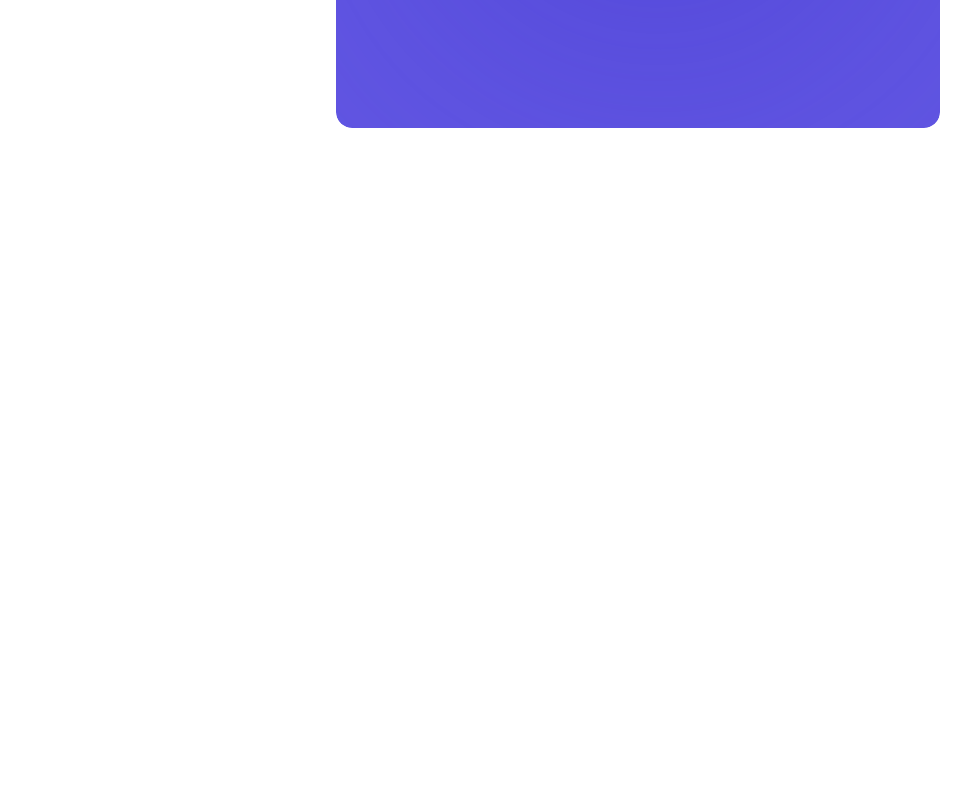
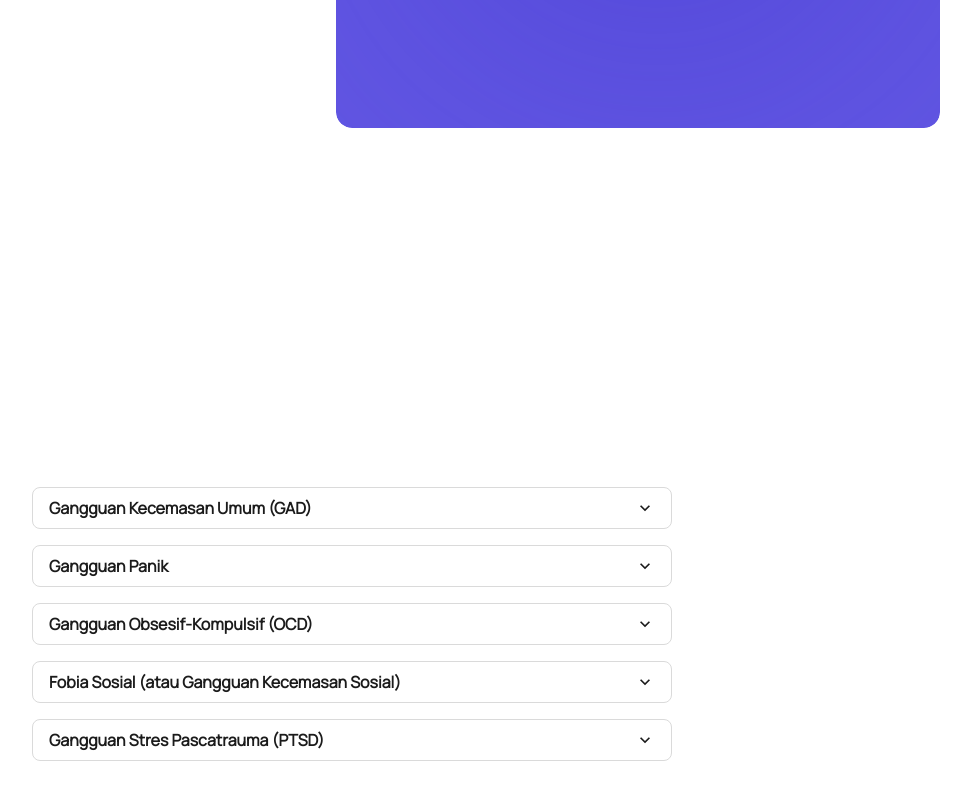
Before and after one commit to ardyutama/anxietest-frontend, a React (Create React App) app: page / in a window 1280 px wide. Shown: the part 576-1376 px from the top of the page, without its empty margins (288-1259 px from the left). Before the commit the page ends 800 px from the top, so only its background shows below. Built offline with nearby package versions, Linux system fonts and the light colour scheme.

Commit message:
resolve: Create Component - About Anxiety #3

```diff
--- /dev/null
+++ b/src/components/Accordion/index.jsx
@@ -0,0 +1,30 @@
+import {
+  Accordion,
+  AccordionItem,
+  AccordionButton,
+  AccordionPanel,
+  AccordionIcon,
+  Box,
+} from "@chakra-ui/react";
+
+const CustomAccordion = ({ title, content }) => {
+  return (
+      <Accordion allowToggle>
+        <AccordionItem as="div" border="1px" color="#DADADA" rounded="8px" _expanded={{border:"0px"}} >
+          <h2>
+            <AccordionButton>
+              <Box flex="1" textAlign="left" fontWeight="bold">
+                {title}
+              </Box>
+              <AccordionIcon />
+            </AccordionButton>
+          </h2>
+          <AccordionPanel pb={4}>
+            {content}
+          </AccordionPanel>
+        </AccordionItem>
+      </Accordion>
+  );
+};
+
+export default CustomAccordion;
--- /dev/null
+++ b/src/components/Content/about-anxiety.json
@@ -0,0 +1,26 @@
+{
+  "data": {
+    "AboutAnxiety": [
+      {
+        "title": "Gangguan Kecemasan Umum (GAD)",
+        "content": "Generalized Anxiety Disorder (GAD) adalah gangguan kecemasan yang ditandai dengan kecemasan kronis, kekhawatiran, dan ketegangan yang berlebihan, bahkan ketika hanya ada sedikit atau tidak ada yang memprovokasinya. Seseorang yang menderita gangguan ini bisa merasa cemas atau khawatir secara terus-menerus dan berlebihan terhadap berbagai hal, mulai dari pekerjaan, kesehatan, hingga hal-hal yang sederhana dan wajar terjadi sehari-hari, seperti berinteraksi dengan orang lain."
+      },
+      {
+        "title": "Gangguan Panik",
+        "content": "Gangguan panik adalah gangguan kecemasan yang ditandai dengan episode ketakutan intens yang tak terduga dan berulang tanpa adanya alasan yang jelas disertai dengan gejala fisik yang mungkin termasuk nyeri dada, jantung berdebar-debar, sesak napas, pusing, atau gangguan perut."
+      },
+      {
+        "title": "Gangguan Obsesif-Kompulsif (OCD)",
+        "content": "Obsessive-Compulsive Disorder (OCD) adalah gangguan kecemasan dan ditandai dengan pikiran yang tidak diinginkan (obsesi) dan perilaku berulang (kompulsi). Orang yang menderita gangguan OCD memiliki kecenderungan untuk melakukan sesuatu secara berulang-ulang untuk meringankan rasa cemas yang berasal dari pikirannya sendiri, contohnya, mencuci tangan harus sebanyak 3 kali karena berpikir tangannya masih kotor. Namun, melakukan rutinitas tersebut hanya memberikan kelegaan sementara, dan tidak melakukannya secara nyata meningkatkan kecemasan."
+      },
+      {
+        "title": "Fobia Sosial (atau Gangguan Kecemasan Sosial)",
+        "content": "Fobia Sosial, atau Gangguan Kecemasan Sosial, adalah gangguan kecemasan atau ketakutan yang luar biasa terhadap lingkungan sosial atau situasi ketika harus berinteraksi dengan orang lain. Penderita fobia ini selalu merasa diawasi dan dinilai oleh orang lain, serta takut atau merasa malu secara berlebihan saat berada di keramaian. Hal-hal tersebut membuat penderita selalu berusaha menghindari situasi yang mengharuskan ia bertemu atau berinteraksi dengan banyak orang."
+      },
+      {
+        "title": "Gangguan Stres Pascatrauma (PTSD)",
+        "content": "Post-Traumatic Stress Disorder (PTSD) adalah gangguan kecemasan yang muncul pada seseorang yang pernah mengalami kejadian traumatis atau berada di situasi berbahaya yang mengancam nyawa. Contohnya, tinggal di daerah konflik atau perang, terkena bencana alam, atau korban kekerasan. Orang yang menderita PTSD sering kali susah untuk melupakan pengalaman traumatisnya, baik terlintas dalam benak atau saat bermimpi, yang kemudian membuatnya merasa bersalah, terisolasi, dan sulit bersosialisasi dengan orang lain."
+      }
+    ]
+  }
+}
--- /dev/null
+++ b/src/components/about-us/index.jsx
@@ -0,0 +1,22 @@
+import { Box } from "@chakra-ui/react";
+import Accordion from "../Accordion";
+import Content from "../Content/about-anxiety.json";
+
+const AboutUs = () => {
+
+    const ShowAccordion = () => {
+        const data = Content.data.AboutAnxiety;
+        return data.map((item, index) => {
+            return (
+                <Accordion key={index} title={item.title} content={item.content} />
+            );
+        });
+    }
+    return(
+        <Box display="flex" flexDirection="column" w={640} gap={4}>
+            <ShowAccordion />
+        </Box>
+    );
+};
+
+export default AboutUs;
--- a/src/pages/landing-page/index.jsx
+++ b/src/pages/landing-page/index.jsx
@@ -1,7 +1,7 @@
 import { Box } from "@chakra-ui/react";
 import HeroBanner from "../../components/HeroBanner";
 import windowsSize from "../../hooks/useWindowSize";
-
+import AboutUs from "../../components/about-us";
 const LandingPage = () => {
   const windowSize = windowsSize();
 
@@ -11,7 +11,6 @@ const LandingPage = () => {
         <Box
           display="flex"
           h="100%"
-          flexDirection="row"
           alignItems="center"
           justifyContent="center"
         >
@@ -24,6 +23,7 @@ const LandingPage = () => {
   return (
     <>
       <Container component={<HeroBanner />}/>
+      <Container component={<AboutUs />}/>
     </>
   );
 };
```
